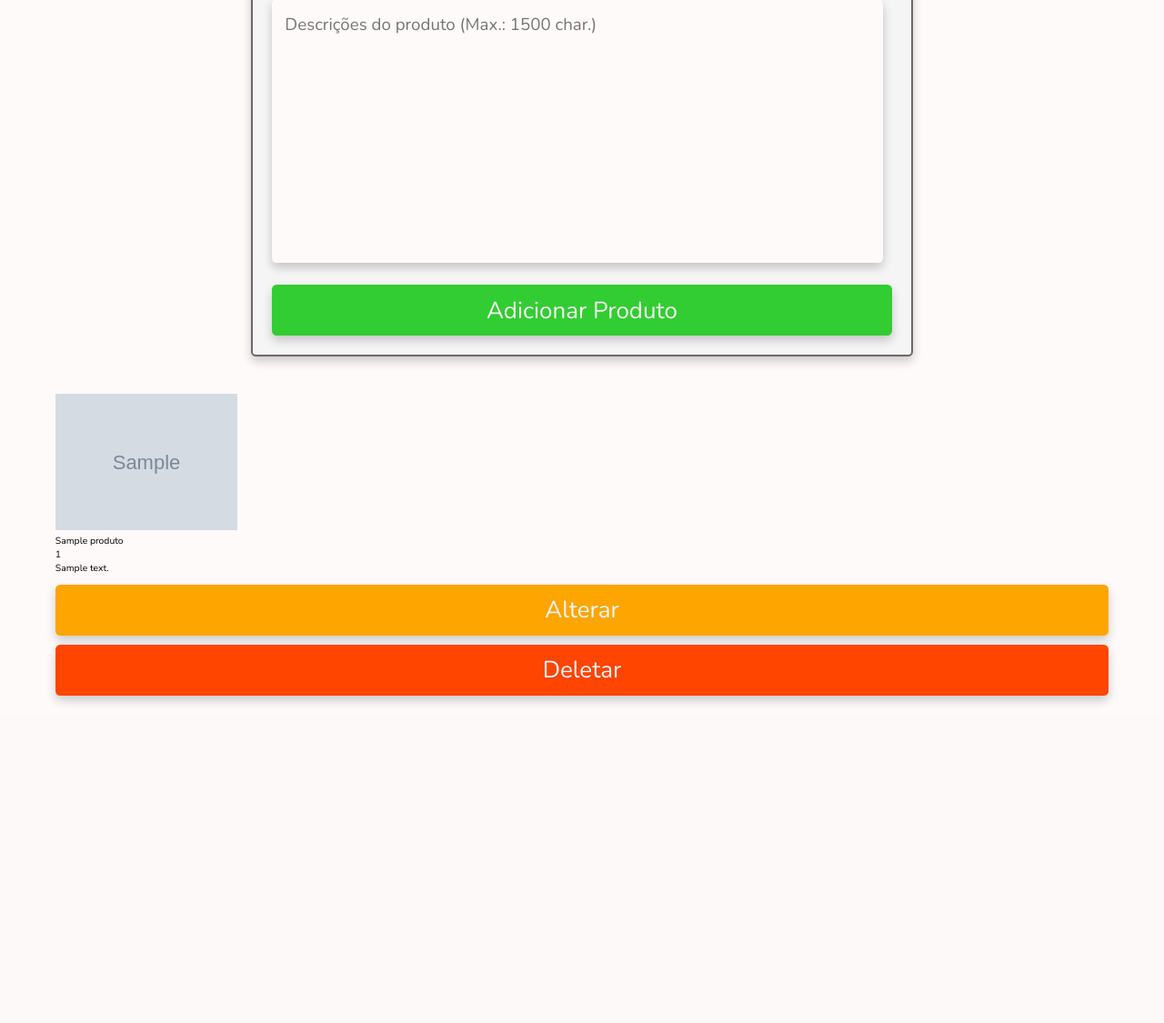
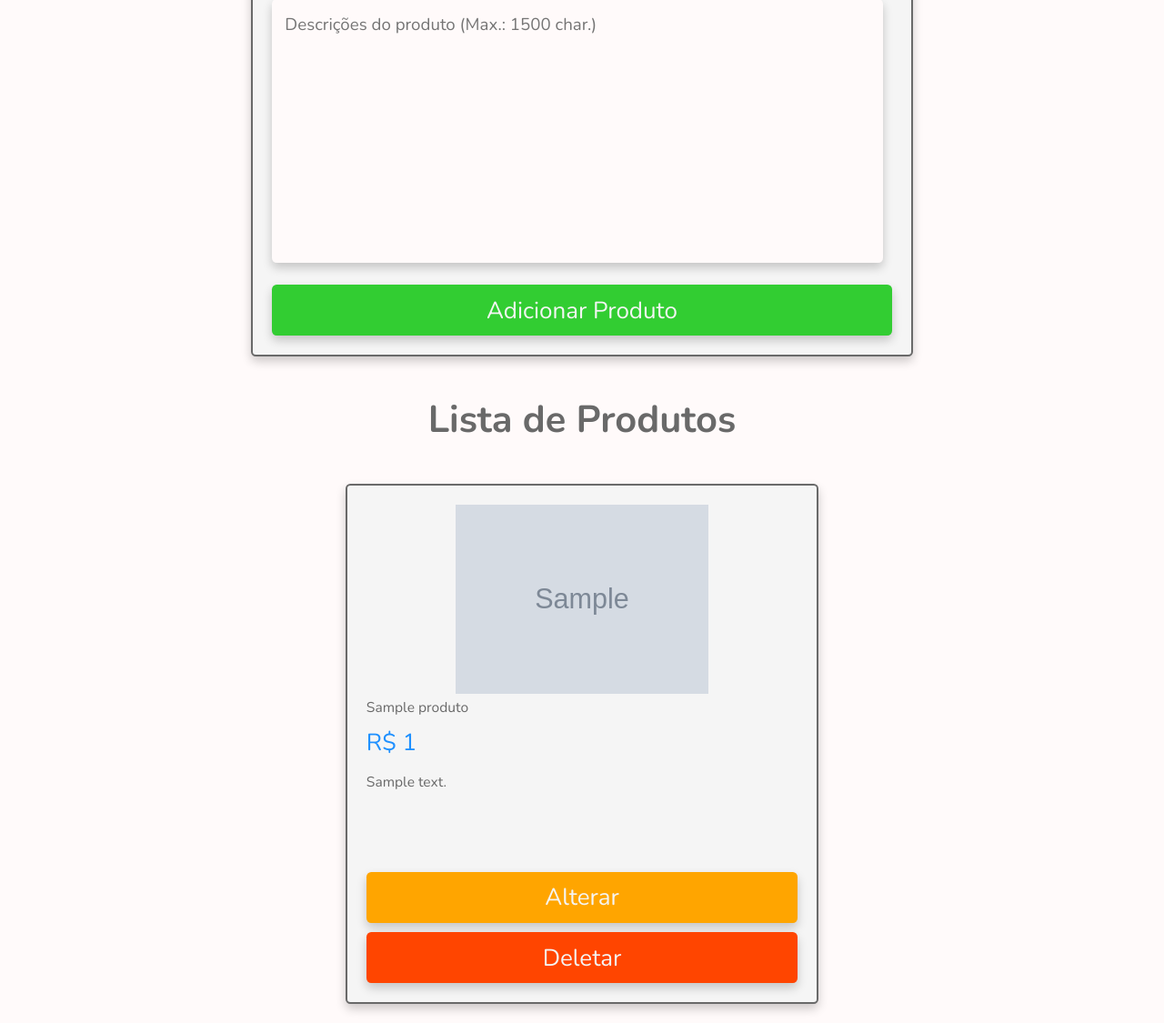
Before and after one commit to grupo-tcc-ti/pcc_emarket, a PHP site: page /admin/produtos.php in a window 1280 px wide. Shown: the part 509-1634 px from the top of the page at 91% size. Before the commit the page ends 1283 px from the top, so only its background shows below. Run offline with PHP 8.4, Linux system fonts and the light colour scheme; the visitor is signed in with stand-in values (Sample User, id 1); tables that the repository leaves empty hold one stand-in row (values such as "Sample post"); grey boxes marked "Sample" are stand-in pictures; data that the repository does not hold is empty.

Commit message:
Update admin_stylesheet

```diff
--- a/admin/produtos.php
+++ b/admin/produtos.php
@@ -118,19 +118,20 @@ if (isset($_POST['add_produto'])) {
     </form>
 </section>
 
+<h3 class="heading">Lista de Produtos</h3>
 <section class="mostrar-produtos">
     <div class="box-container">
-    <?php
+        <?php
     $mostrar_produtos = $conn->prepare("SELECT * FROM  `produtos`");
     $mostrar_produtos->execute();
     if ($mostrar_produtos->rowCount() > 0) {
-    while ($fetch_produto = $mostrar_produtos->fetch(PDO::FETCH_ASSOC)) {
-        $fetched_imgs = explode(",", $fetch_produto['image']);
-        ?>
+        while ($fetch_produto = $mostrar_produtos->fetch(PDO::FETCH_ASSOC)) {
+            $fetched_imgs = explode(",", $fetch_produto['image']);
+            ?>
             <div class="box">
-                <img src='../uploaded_imgs/<?=$fetched_imgs[0];?>' width=200px height=auto alt="">
-                <div class="name"><?=$fetch_produto['nome'];?></div>
-                <div class="preco"><?=$fetch_produto['preco'];?></div>
+                <img src='../uploaded_imgs/<?=$fetched_imgs[0];?>' alt="">
+                <div class="nome"><?=$fetch_produto['nome'];?></div>
+                <div class="preco">R$ <?=$fetch_produto['preco'];?></div>
                 <div class="descricao"><?=$fetch_produto['descricao'];?></div>
                 <div class="flex-btn">
                     <a href='alterar_produto.php?alterar=<?=$fetch_produto['id'];?>' class="option-btn">
--- a/css/admin_stylesheet.css
+++ b/css/admin_stylesheet.css
@@ -432,10 +432,56 @@ section.dashboard .box-container .box p {
     cursor: pointer;
 } */
 
+h3.heading{
+    font-size: 4rem;
+    color:var(--black);
+    margin-bottom: 2rem;
+    text-align: center;
+    justify-content: center;
+    margin: 2rem;
+}
 
+.mostrar-produtos .box-container {
+    display: grid;
+    grid-template-columns: repeat(auto-fit, 50rem);
+    gap: 1.5rem;
+    justify-content: center;
+    align-items: flex-start;
+}
 
+.mostrar-produtos .box-container .box {
+    background-color: var(--white);
+    border-radius: .5rem;
+    box-shadow: var(--box-shadow);
+    border: var(--border);
+    padding: 2rem;
+}
 
+.mostrar-produtos .box-container .box img {
+    width: 100%;
+    height: 20rem;
+    object-fit: contain;
+}
 
+.mostrar-produtos .box-container .box .nome{
+    font-size: 1.5rem;
+    color: var(--black);
+}
+
+.mostrar-produtos .box-container .box .preco{
+    font-size: 2.5rem;
+    color: var(--main-color);
+    margin: 1rem 0;
+}
+
+.mostrar-produtos .box-container .box .descricao{
+    line-height: 2;
+    font-size: 1.5rem;
+    color: var(--black);
+    width: 100%;
+    height: 10rem;
+    overflow: scroll;
+}
 
 
 
```
